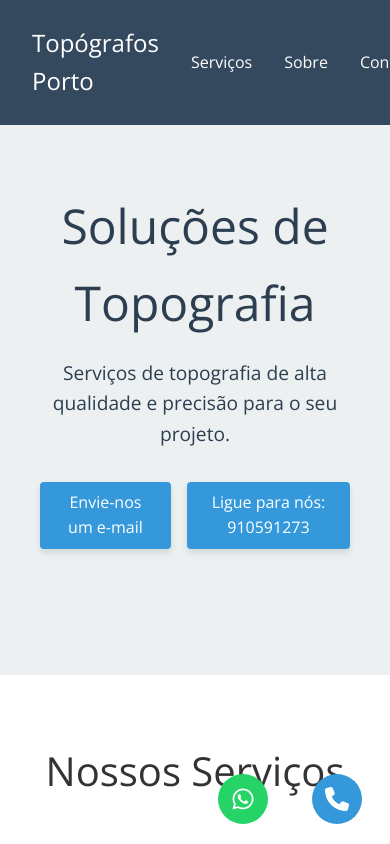
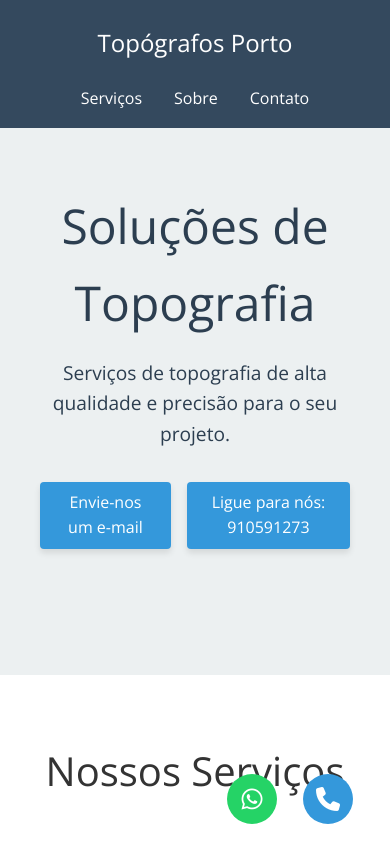
Before and after one commit to gramaxo23/porto, a plain HTML site: page index.html in a window 390 px wide. Shown: the top 844 px of the page. Drawn offline with nearby package versions, Linux system fonts and the light colour scheme.

Commit message:
Add files via upload
header

```diff
--- a/styles.css
+++ b/styles.css
@@ -183,11 +183,27 @@ footer {
     transition: background-color 0.3s ease;
 }
 
+/* Existing styles */
+.contact-buttons {
+    display: flex;
+    justify-content: center;
+    gap: 10px; /* adjust the value according to your needs */
+}
+
+/* Media query for devices with width less than or equal to 768px */
 @media (max-width: 768px) {
     .contact-buttons a {
         width: 50px;
         height: 50px;
         font-size: 1.5rem;
+    }
+
+    nav {
+        flex-direction: column;
+    }
+
+    .logo {
+        margin-bottom: 1rem; /* adjust according to your needs */
     }
 }
 
```
